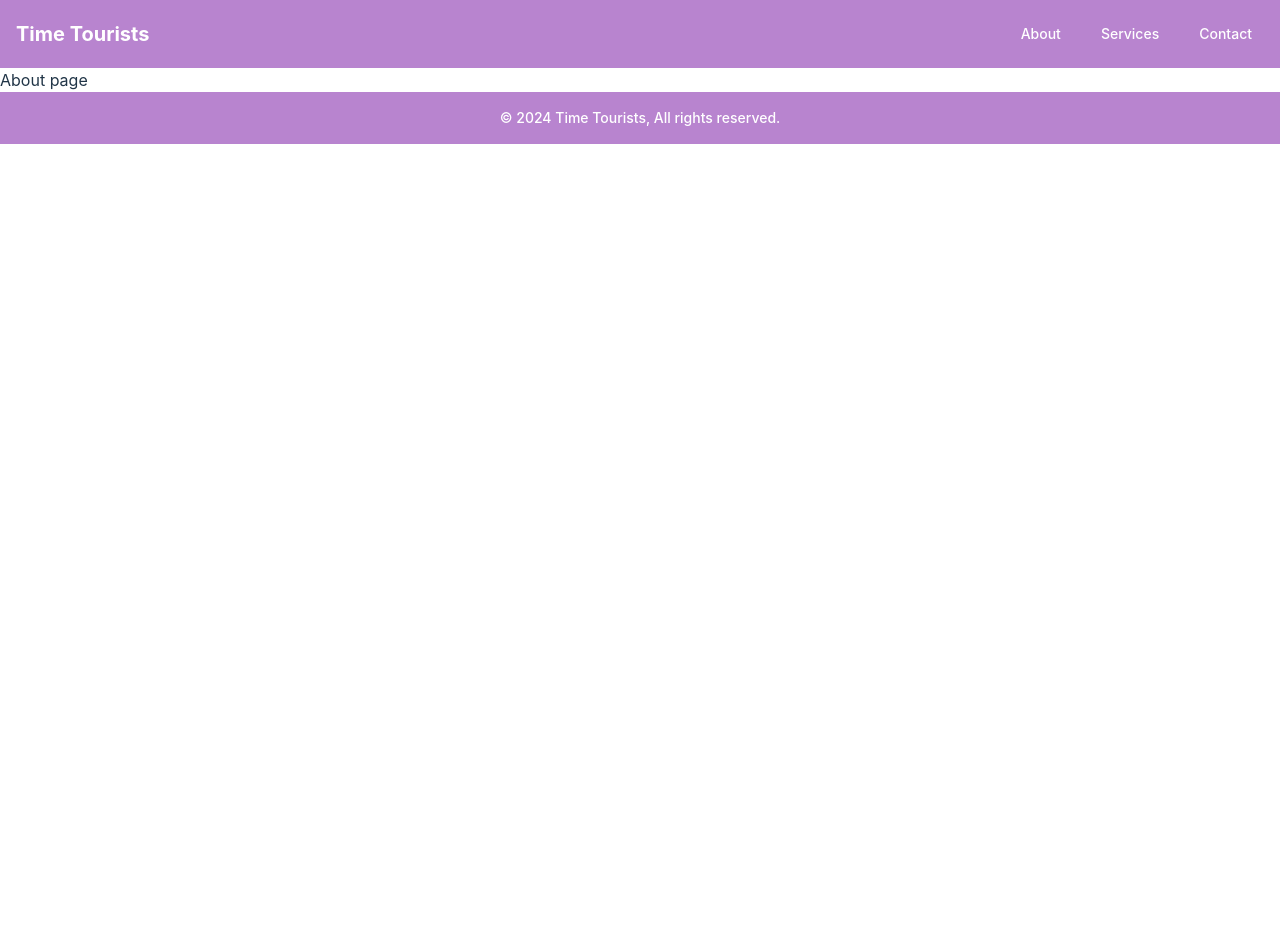
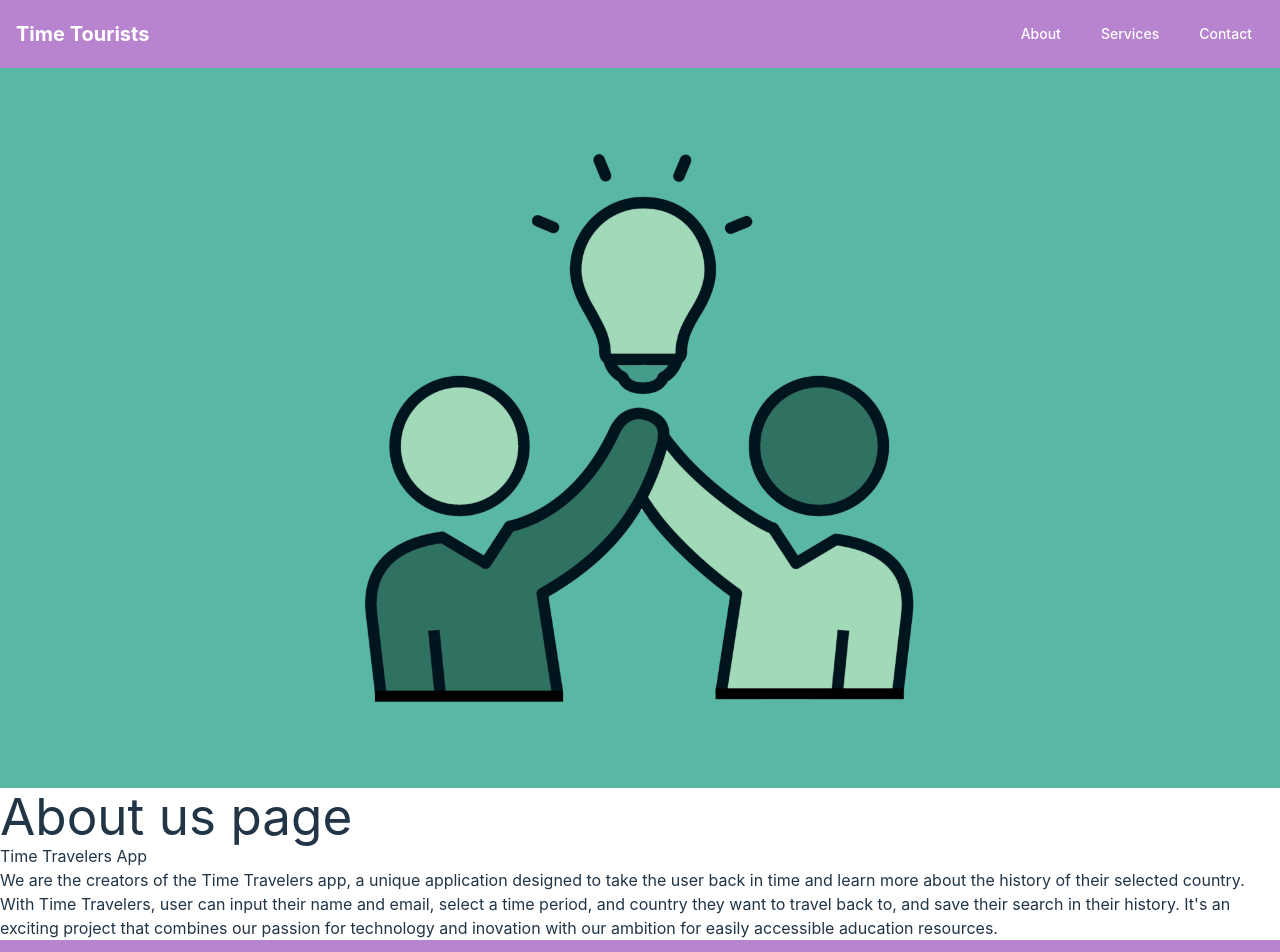
Before and after one commit to IgorTraspadini/Time_Tourists, a React (Vite) app: page /about in a window 1280 px wide. Shown: the top 952 px of the page. Before the commit the page ends 800 px from the top, so only its background shows below. Built offline with nearby package versions, Linux system fonts and the light colour scheme.

Commit message:
adding souurces page

```diff
--- a/src/components/pages/about.jsx
+++ b/src/components/pages/about.jsx
@@ -1,9 +1,24 @@
 import React from "react";
+import myImage from "/teamwork.jpg"
 
 function About() {
     return (
-        <><p>About page</p></>
-    )
-}
+      <div className="about-container">
+        <header>
+          <img src={myImage} alt="My Photo" className="profile-image" />
+          <h1>About us page </h1>
+        </header>
+        <section>
 
-export default About;
+          <h2>Time Travelers App</h2>
+          <p>
+            We are the creators of the Time Travelers app, a unique application designed to take the user back in time and learn more about the history of their selected country.
+            With Time Travelers, user can input their name and email, select a time period, and country they want to travel back to, and save their search in their history.
+            It's an exciting project that combines our passion for technology and inovation with our ambition for easily accessible aducation resources.
+          </p>
+        </section>
+      </div>
+    );
+  }
+
+  export default About;
--- /dev/null
+++ b/src/components/pages/sources.jsx
@@ -0,0 +1,16 @@
+import React from "react";
+import myImage from "/teamwork.jpg"
+
+function Sources() {
+    return (
+      <div className="about-container">
+        <header>
+          <img src={mySources} alt="My Sources" className="sources-image" />
+          <h1>About us page </h1>
+        </header>
+
+      </div>
+    );
+  }
+
+  export default Sources;
```
Also changed, not shown: public/teamwork.jpg (added).
